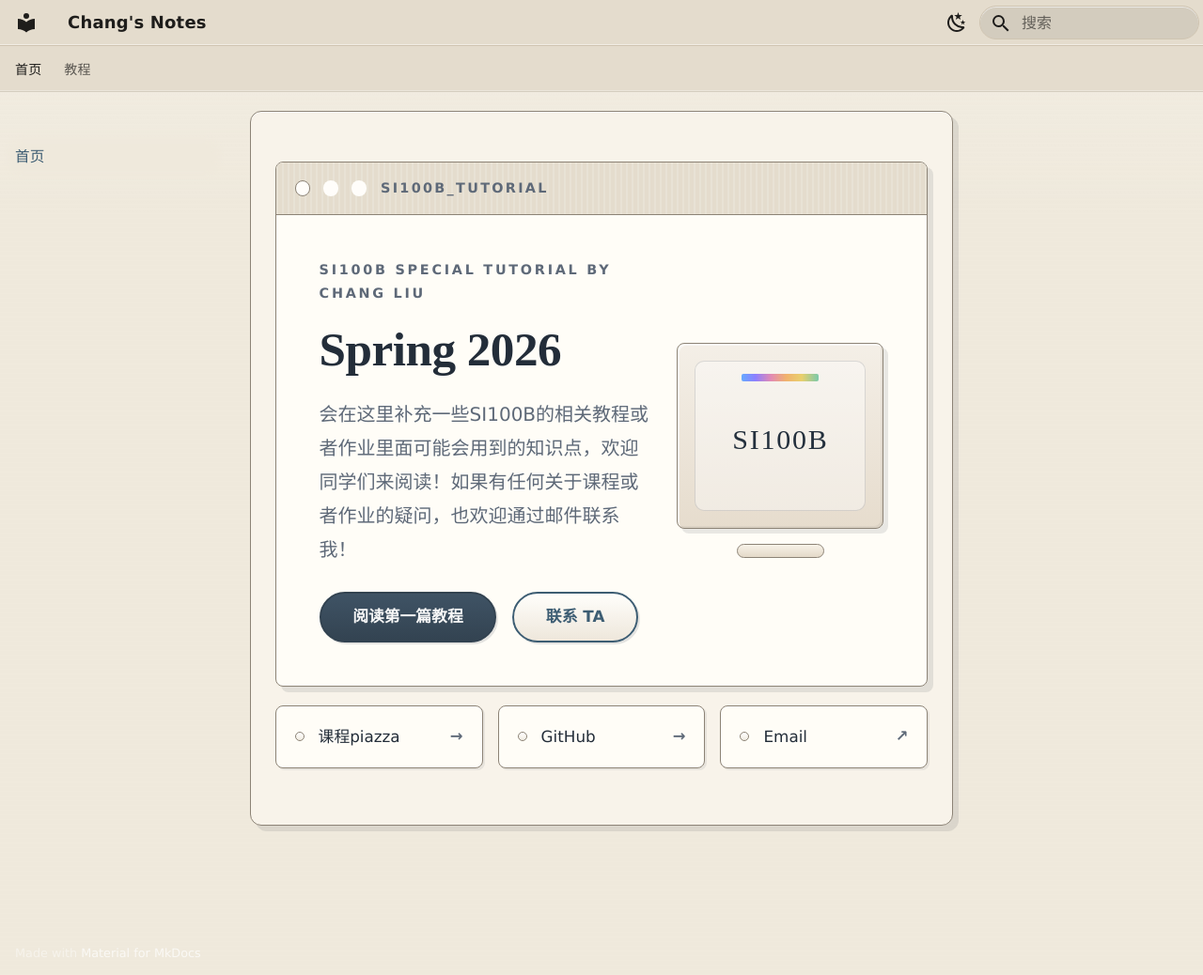
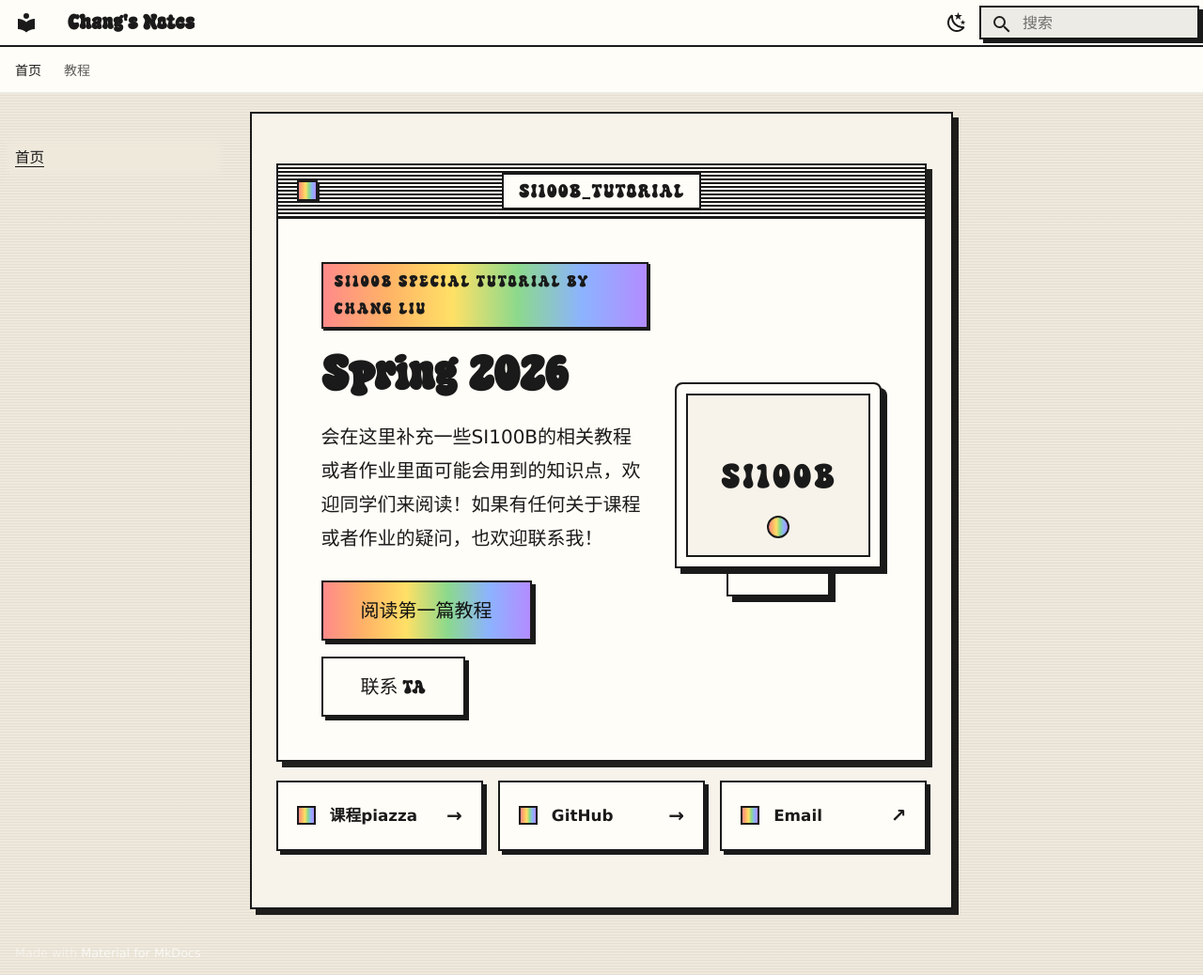
Before and after one commit to Lceoliu/SP26_SI100B_Tutorial, an MkDocs documentation site: the page built from docs/index.md, in a window 1280 px wide and 1038 px high. Shown: the whole window at 94% size. Built offline with MkDocs 1.6.1 and Material for MkDocs 9.7.7, drawn with Linux system fonts in a browser that asks for light colours.

Commit message:
update: homepage & styles

```diff
--- a/docs/index.md
+++ b/docs/index.md
@@ -8,7 +8,7 @@
       <p class="si-kicker">SI100B Special Tutorial by Chang Liu</p>
       <h1>Spring 2026</h1>
       <p class="si-lead">
-        会在这里补充一些SI100B的相关教程或者作业里面可能会用到的知识点，欢迎同学们来阅读！如果有任何关于课程或者作业的疑问，也欢迎通过邮件联系我！
+        会在这里补充一些SI100B的相关教程或者作业里面可能会用到的知识点，欢迎同学们来阅读！如果有任何关于课程或者作业的疑问，也欢迎联系我！
       </p>
       <div class="si-hero-actions">
         <a class="md-button md-button--primary" href="./hw1/bin_complexity/">阅读第一篇教程</a>
--- a/docs/stylesheets/extra.css
+++ b/docs/stylesheets/extra.css
@@ -1,21 +1,30 @@
+@font-face {
+  font-family: 'SuperMaples';
+  src: url('../assets/fonts/SuperMaples-2vR2w.ttf') format('truetype');
+  font-weight: normal;
+  font-style: normal;
+}
+
 :root {
-  --si-shadow-soft: 6px 6px 0 rgba(32, 40, 52, 0.1);
-  --si-shadow-crisp: inset 0 1px 0 rgba(255, 255, 255, 0.75);
-  --si-radius-lg: 12px;
-  --si-radius-md: 8px;
-  --si-radius-sm: 6px;
+  --si-shadow-soft: 6px 6px 0 var(--md-default-fg-color);
+  --si-shadow-crisp: none;
+  --si-radius-lg: 0px;
+  --si-radius-md: 0px;
+  --si-radius-sm: 0px;
   --si-max-width: 78rem;
   --si-content-width: 52rem;
   --si-rainbow:
     linear-gradient(
       90deg,
-      #66a9ff 0%,
-      #8d80ff 18%,
-      #e28ab5 38%,
-      #f1b26d 58%,
-      #e9d06d 78%,
-      #7bc9aa 100%
+      #ff8a8a 0%,
+      #ffb366 20%,
+      #ffe066 40%,
+      #8cd98c 60%,
+      #8cb3ff 80%,
+      #b38cff 100%
     );
+  --si-display-font: "SuperMaples", "Times New Roman", "Songti SC", "Noto Serif SC",
+    "Source Han Serif SC", serif;
   --si-heading-font: "Times New Roman", "Songti SC", "Noto Serif SC",
     "Source Han Serif SC", serif;
   --si-body-font: "Geneva", "Verdana", "Noto Sans SC", "Noto Sans", sans-serif;
@@ -24,21 +33,21 @@
 
 [data-md-color-scheme="default"] {
   --md-default-bg-color: #efe9dc;
-  --md-default-fg-color: #232d39;
-  --md-default-fg-color--light: #5e6978;
-  --md-default-fg-color--lighter: #8b95a1;
-  --md-default-fg-color--lightest: rgba(28, 36, 48, 0.08);
+  --md-default-fg-color: #1a1a1a;
+  --md-default-fg-color--light: #333333;
+  --md-default-fg-color--lighter: #666666;
+  --md-default-fg-color--lightest: rgba(0, 0, 0, 0.08);
   --md-primary-fg-color: #e4dccd;
   --md-primary-fg-color--light: #f4efe5;
   --md-primary-fg-color--dark: #d1c5b3;
-  --md-accent-fg-color: #47657d;
-  --md-accent-fg-color--transparent: rgba(82, 111, 130, 0.12);
-  --md-typeset-a-color: #3d5d73;
+  --md-accent-fg-color: #1a1a1a;
+  --md-accent-fg-color--transparent: rgba(0, 0, 0, 0.12);
+  --md-typeset-a-color: #1a1a1a;
   --si-surface: #f8f3ea;
   --si-surface-strong: #fffdf7;
-  --si-border: #cfc4b1;
-  --si-border-strong: #8c8376;
-  --si-code-bg: rgba(42, 52, 64, 0.055);
+  --si-border: #1a1a1a;
+  --si-border-strong: #1a1a1a;
+  --si-code-bg: rgba(0, 0, 0, 0.055);
 }
 
 [data-md-color-scheme="slate"] {
@@ -50,16 +59,16 @@
   --md-primary-fg-color: #171d25;
   --md-primary-fg-color--light: #232c36;
   --md-primary-fg-color--dark: #0e1319;
-  --md-accent-fg-color: #9eb9ca;
-  --md-accent-fg-color--transparent: rgba(158, 185, 202, 0.12);
+  --md-accent-fg-color: #edf1f5;
+  --md-accent-fg-color--transparent: rgba(237, 241, 245, 0.12);
   --md-typeset-a-color: #b7d1e3;
   --si-surface: #1a222c;
   --si-surface-strong: #202a35;
-  --si-border: #44505d;
-  --si-border-strong: #8090a1;
+  --si-border: #edf1f5;
+  --si-border-strong: #edf1f5;
   --si-code-bg: rgba(255, 255, 255, 0.05);
-  --si-shadow-soft: 6px 6px 0 rgba(0, 0, 0, 0.22);
-  --si-shadow-crisp: 0 1px 0 rgba(255, 255, 255, 0.02) inset;
+  --si-shadow-soft: 6px 6px 0 var(--md-default-fg-color);
+  --si-shadow-crisp: none;
 }
 
 html,
@@ -71,13 +80,12 @@ button {
 
 body {
   background:
-    linear-gradient(180deg, rgba(255, 255, 255, 0.18), transparent 22%),
     repeating-linear-gradient(
       0deg,
-      rgba(255, 255, 255, 0.03) 0,
-      rgba(255, 255, 255, 0.03) 1px,
+      rgba(128, 128, 128, 0.1) 0,
+      rgba(128, 128, 128, 0.1) 1px,
       transparent 1px,
-      transparent 5px
+      transparent 3px
     ),
     var(--md-default-bg-color);
 }
@@ -86,39 +94,46 @@ body {
   max-width: var(--si-max-width);
 }
 
+/* --- OS SYSTEM BAR --- */
 .md-header,
 .md-tabs {
-  background-color: var(--md-primary-fg-color);
+  background-color: var(--si-surface-strong) !important;
+  border-bottom: 2px solid var(--md-default-fg-color);
+  box-shadow: none !important;
 }
 
-.md-header {
-  border-bottom: 1px solid var(--si-border);
-  box-shadow: inset 0 -1px 0 rgba(255, 255, 255, 0.45);
+.md-header__title,
+.md-header__button,
+.md-header__topic,
+.md-tabs__link {
+  color: var(--md-default-fg-color) !important;
+  transition: none;
 }
 
-.md-tabs {
-  border-bottom: 1px solid var(--si-border);
-  box-shadow: inset 0 -1px 0 rgba(255, 255, 255, 0.25);
+.md-header__title {
+  font-family: var(--si-display-font);
+  font-size: 1.1rem;
 }
 
-.md-header__topic,
-.md-tabs__link,
-.md-nav__title,
-.md-nav__link {
-  letter-spacing: 0.01em;
+.md-header__button:hover,
+.md-tabs__link:hover {
+  background-color: var(--md-default-fg-color) !important;
+  color: var(--si-surface-strong) !important;
 }
 
 .md-tabs__link--active,
 .md-nav__link--active,
 .md-nav__link:is(:focus, :hover) {
   color: var(--md-accent-fg-color);
+  text-decoration: underline;
+  text-underline-offset: 4px;
 }
 
 .md-search__form {
-  border: 1px solid var(--si-border);
-  border-radius: 999px;
+  border: 2px solid var(--md-default-fg-color);
+  border-radius: 0;
   background-color: var(--si-surface-strong);
-  box-shadow: inset 0 1px 1px rgba(0, 0, 0, 0.04), var(--si-shadow-crisp);
+  box-shadow: 4px 4px 0 var(--md-default-fg-color);
 }
 
 .md-main__inner {
@@ -129,10 +144,10 @@ body {
   max-width: var(--si-content-width);
   margin-inline: auto;
   padding: 2.25rem clamp(1.1rem, 2vw, 2rem) 3rem;
-  border: 1px solid var(--si-border-strong);
+  border: 2px solid var(--si-border-strong);
   border-radius: var(--si-radius-lg);
   background: var(--si-surface);
-  box-shadow: var(--si-shadow-soft), var(--si-shadow-crisp);
+  box-shadow: var(--si-shadow-soft);
 }
 
 .md-sidebar--primary .md-sidebar__scrollwrap,
@@ -170,10 +185,14 @@ body {
   font-size: clamp(2.45rem, 4vw, 3.15rem);
 }
 
+.md-typeset .si-home-hero h1 {
+  font-family: var(--si-display-font);
+}
+
 .md-typeset h2 {
   margin-top: 2.8rem;
   padding-bottom: 0.4rem;
-  border-bottom: 1px solid var(--si-border);
+  border-bottom: 2px solid var(--si-border);
   font-size: clamp(1.5rem, 2vw, 1.8rem);
 }
 
@@ -184,7 +203,7 @@ body {
 
 .md-typeset p,
 .md-typeset li {
-  color: var(--md-default-fg-color--light);
+  color: var(--md-default-fg-color);
 }
 
 .md-typeset strong,
@@ -193,16 +212,16 @@ body {
 }
 
 .md-typeset a {
-  text-decoration-thickness: 0.08em;
+  text-decoration-thickness: 0.1em;
   text-underline-offset: 0.16em;
 }
 
 .md-typeset a:not(.md-button) {
-  text-decoration-color: rgba(77, 106, 128, 0.35);
+  text-decoration-color: var(--md-default-fg-color);
 }
 
 .md-typeset hr {
-  border-bottom-color: var(--si-border);
+  border-bottom: 2px solid var(--si-border);
 }
 
 .md-typeset code,
@@ -212,15 +231,15 @@ body {
 
 .md-typeset code {
   padding: 0.18em 0.4em;
-  border: 1px solid rgba(120, 128, 140, 0.16);
-  border-radius: 0.35rem;
+  border: 2px solid var(--md-default-fg-color);
+  border-radius: 0;
   background-color: var(--si-code-bg);
 }
 
 .md-typeset pre {
-  border: 1px solid var(--si-border-strong);
-  border-radius: var(--si-radius-md);
-  box-shadow: var(--si-shadow-crisp);
+  border: 2px solid var(--md-default-fg-color);
+  border-radius: 0;
+  box-shadow: 4px 4px 0 var(--md-default-fg-color);
 }
 
 .md-typeset pre > code {
@@ -229,45 +248,49 @@ body {
 
 .md-typeset blockquote {
   margin: 1.4rem 0;
-  padding: 0.2rem 0 0.2rem 1rem;
-  border-left: 2px solid var(--md-accent-fg-color);
+  padding: 0.5rem 0 0.5rem 1rem;
+  border-left: 4px solid var(--md-default-fg-color);
   color: var(--md-default-fg-color);
-  background: linear-gradient(90deg, var(--md-accent-fg-color--transparent), transparent 70%);
+  background: var(--si-code-bg);
 }
 
 .md-typeset table:not([class]) {
-  border-radius: var(--si-radius-md);
+  border-radius: 0;
   overflow: hidden;
-  border: 1px solid var(--si-border);
-  box-shadow: var(--si-shadow-crisp);
+  border: 2px solid var(--md-default-fg-color);
+  box-shadow: 4px 4px 0 var(--md-default-fg-color);
+  border-collapse: collapse;
 }
 
 .md-typeset table:not([class]) th {
-  background-color: color-mix(in srgb, var(--si-surface-strong) 88%, transparent);
-  color: var(--md-default-fg-color);
+  background-color: var(--md-default-fg-color);
+  color: var(--si-surface);
+  border: 2px solid var(--md-default-fg-color);
 }
 
-.md-typeset table:not([class]) td,
-.md-typeset table:not([class]) th {
-  border-color: var(--si-border);
+.md-typeset table:not([class]) td {
+  border: 2px solid var(--md-default-fg-color);
 }
 
 .md-typeset .admonition,
 .md-typeset details {
-  border-radius: var(--si-radius-md);
-  border-width: 1px;
-  box-shadow: var(--si-shadow-crisp);
+  border-radius: 0;
+  border: 2px solid var(--md-default-fg-color);
+  box-shadow: 4px 4px 0 var(--md-default-fg-color);
 }
 
 .md-typeset .admonition-title,
 .md-typeset summary {
   font-weight: 600;
+  border-bottom: 2px solid var(--md-default-fg-color);
+  background: var(--si-surface-strong);
 }
 
 .md-top {
-  border-radius: 999px;
-  border: 1px solid var(--si-border-strong);
+  border-radius: 0;
+  border: 2px solid var(--md-default-fg-color);
   background-color: var(--si-surface-strong);
+  box-shadow: 4px 4px 0 var(--md-default-fg-color);
 }
 
 .md-footer {
@@ -292,47 +315,64 @@ mjx-container {
   margin-top: 1rem;
 }
 
+/* --- RETRO MAC WINDOW STYLES --- */
+
 .si-window {
   position: relative;
   overflow: hidden;
-  border: 1px solid var(--si-border-strong);
-  border-radius: var(--si-radius-md);
+  border: 2px solid var(--md-default-fg-color);
+  border-radius: 0;
   background: var(--si-surface-strong);
-  box-shadow: var(--si-shadow-soft), var(--si-shadow-crisp);
+  box-shadow: var(--si-shadow-soft);
 }
 
 .si-window-bar {
   display: flex;
   align-items: center;
-  gap: 0.75rem;
-  padding: 0.75rem 1rem;
-  border-bottom: 1px solid var(--si-border-strong);
-  background:
-    repeating-linear-gradient(
-      90deg,
-      rgba(255, 255, 255, 0.16) 0,
-      rgba(255, 255, 255, 0.16) 2px,
-      transparent 2px,
-      transparent 6px
-    ),
-    var(--md-primary-fg-color);
+  justify-content: center;
+  padding: 0.4rem 1rem;
+  border-bottom: 2px solid var(--md-default-fg-color);
+  background: var(--si-surface-strong);
+  position: relative;
+}
+
+.si-window-bar::before {
+  content: "";
+  position: absolute;
+  left: 0; right: 0; top: 0; bottom: 0;
+  background: repeating-linear-gradient(
+    180deg,
+    transparent,
+    transparent 2px,
+    var(--md-default-fg-color) 2px,
+    var(--md-default-fg-color) 4px
+  );
+  z-index: 1;
 }
 
 .si-window-bar span {
-  width: 0.82rem;
-  height: 0.82rem;
-  border: 1px solid var(--si-border-strong);
-  border-radius: 999px;
-  background: #fffdfa;
-  box-shadow: 1.5rem 0 0 #fffdfa, 3rem 0 0 #fffdfa;
+  position: absolute;
+  left: 1rem;
+  z-index: 2;
+  width: 1.1rem;
+  height: 1.1rem;
+  border: 2px solid var(--md-default-fg-color);
+  background: var(--si-rainbow);
+  box-shadow: 2px 2px 0 var(--md-default-fg-color);
 }
 
 .si-window-bar p {
-  margin: 0 0 0 3rem;
-  font-size: 0.72rem;
-  font-weight: 700;
-  letter-spacing: 0.16em;
-  color: var(--md-default-fg-color--light);
+  position: relative;
+  z-index: 2;
+  margin: 0;
+  padding: 0 0.8rem;
+  font-family: var(--si-display-font);
+  font-size: 1rem;
+  font-weight: normal;
+  letter-spacing: 0.05em;
+  color: var(--md-default-fg-color);
+  background: var(--si-surface-strong);
+  border: 2px solid var(--md-default-fg-color);
 }
 
 .si-home-hero {
@@ -344,11 +384,16 @@ mjx-container {
   position: relative;
   display: inline-block;
   margin: 0 0 0.8rem;
-  font-size: 0.72rem;
-  font-weight: 700;
-  letter-spacing: 0.19em;
+  font-family: var(--si-display-font);
+  font-size: 0.85rem;
+  font-weight: normal;
+  letter-spacing: 0.1em;
   text-transform: uppercase;
-  color: var(--md-accent-fg-color);
+  color: #111;
+  background: var(--si-rainbow);
+  padding: 0.2rem 0.6rem;
+  border: 2px solid var(--md-default-fg-color);
+  box-shadow: 2px 2px 0 var(--md-default-fg-color);
 }
 
 .si-home-hero-grid {
@@ -373,19 +418,28 @@ mjx-container {
 }
 
 .md-typeset .si-home-hero .md-button {
-  border-radius: 999px;
-  border-width: 2px;
-  box-shadow: 2px 2px 0 rgba(35, 45, 57, 0.12);
+  border-radius: 0;
+  border: 2px solid var(--md-default-fg-color);
+  box-shadow: 4px 4px 0 var(--md-default-fg-color);
+  font-family: var(--si-display-font);
+  font-size: 1rem;
+  font-weight: normal;
+  transition: transform 0.1s, box-shadow 0.1s;
+}
+
+.md-typeset .si-home-hero .md-button:active {
+  transform: translate(4px, 4px);
+  box-shadow: 0 0 0 var(--md-default-fg-color);
 }
 
 .md-typeset .si-home-hero .md-button--primary {
-  border: 2px solid #334351;
-  background: linear-gradient(180deg, #3f5365, #334351);
-  color: #f7f7f7;
+  background: var(--si-rainbow);
+  color: #111;
 }
 
 .md-typeset .si-home-hero .md-button:not(.md-button--primary) {
-  background: linear-gradient(180deg, #fffefb, #eee7db);
+  background: var(--si-surface-strong);
+  color: var(--md-default-fg-color);
 }
 
 .si-home-monitor {
@@ -395,54 +449,46 @@ mjx-container {
 
 .si-home-monitor-screen {
   position: relative;
-  border-radius: var(--si-radius-md);
-  border: 1px solid var(--si-border-strong);
-  background: linear-gradient(180deg, #f4efe7, #e6dccd);
+  border-radius: 8px 8px 0 0;
+  border: 2px solid var(--md-default-fg-color);
+  background: var(--si-surface);
   aspect-ratio: 1 / 0.9;
-  box-shadow:
-    5px 5px 0 rgba(31, 40, 51, 0.1),
-    inset -2px -2px 0 rgba(0, 0, 0, 0.05),
-    inset 2px 2px 0 rgba(255, 255, 255, 0.7);
-}
-
-.si-home-monitor-screen::before {
-  content: "";
-  position: absolute;
-  inset: 0.9rem;
-  border: 1px solid rgba(31, 40, 51, 0.14);
-  border-radius: 10px;
-  background: rgba(255, 255, 255, 0.4);
+  box-shadow: inset 0 0 0 10px var(--si-surface-strong), inset 0 0 0 12px var(--md-default-fg-color), 6px 6px 0 var(--md-default-fg-color);
 }
 
 .si-home-monitor-screen p {
   position: absolute;
   inset: 50% auto auto 50%;
-  transform: translate(-50%, -42%);
+  transform: translate(-50%, -50%);
   margin: 0;
-  font-family: var(--si-heading-font);
-  font-size: 1.5rem;
+  font-family: var(--si-display-font);
+  font-size: 1.8rem;
+  font-weight: normal;
   letter-spacing: 0.06em;
-  color: #24303d;
+  color: var(--md-default-fg-color);
 }
 
 .si-rainbow-mark {
   position: absolute;
   left: 50%;
-  top: 1.6rem;
-  width: 4.1rem;
-  height: 0.38rem;
-  border-radius: 2px;
+  bottom: 1.5rem;
+  top: auto;
+  width: 1.2rem;
+  height: 1.2rem;
+  border-radius: 50%;
   transform: translateX(-50%);
   background: var(--si-rainbow);
+  border: 2px solid var(--md-default-fg-color);
 }
 
 .si-home-monitor-stand {
-  width: 42%;
-  height: 0.75rem;
-  margin: 0.8rem auto 0;
-  border: 1px solid var(--si-border-strong);
-  border-radius: 999px;
-  background: linear-gradient(180deg, #f7f2e8, #e4d9c8);
+  width: 50%;
+  height: 1.5rem;
+  margin: 0 auto;
+  border: 2px solid var(--md-default-fg-color);
+  border-top: none;
+  background: var(--si-surface-strong);
+  box-shadow: 6px 6px 0 var(--md-default-fg-color);
 }
 
 .si-link-strip {
@@ -456,31 +502,37 @@ mjx-container {
   align-items: center;
   justify-content: space-between;
   padding: 0.9rem 1rem;
-  border: 1px solid var(--si-border-strong);
-  border-radius: var(--si-radius-md);
+  border: 2px solid var(--md-default-fg-color);
+  border-radius: 0;
   background: var(--si-surface-strong);
   color: var(--md-default-fg-color);
   text-decoration: none;
-  box-shadow: 2px 2px 0 rgba(35, 45, 57, 0.08), var(--si-shadow-crisp);
+  box-shadow: 4px 4px 0 var(--md-default-fg-color);
+  transition: transform 0.1s, box-shadow 0.1s;
+}
+
+.si-link-strip a:active {
+  transform: translate(4px, 4px);
+  box-shadow: 0 0 0 var(--md-default-fg-color);
 }
 
 .si-link-strip a::before {
   content: "";
-  width: 0.5rem;
-  height: 0.5rem;
+  width: 1rem;
+  height: 1rem;
   margin-right: 0.75rem;
-  border: 1px solid var(--si-border-strong);
-  border-radius: 999px;
-  background: linear-gradient(180deg, rgba(255, 255, 255, 0.9), rgba(227, 219, 204, 0.5));
+  border: 2px solid var(--md-default-fg-color);
+  background: var(--si-rainbow);
 }
 
 .si-link-strip span {
   flex: 1;
+  font-weight: bold;
 }
 
 .si-link-strip strong {
-  font-size: 0.82rem;
-  color: var(--md-default-fg-color--light);
+  font-size: 1rem;
+  color: var(--md-default-fg-color);
 }
 
 @media screen and (max-width: 76.1875em) {
@@ -493,7 +545,6 @@ mjx-container {
   .md-content__inner {
     margin-top: 0.25rem;
     padding: 1.5rem 0.95rem 2.2rem;
-    border-radius: 20px;
   }
 
   .md-typeset h1 {
```
Also changed, not shown: docs/assets/fonts/SuperMaples-2vR2w.ttf (added).
